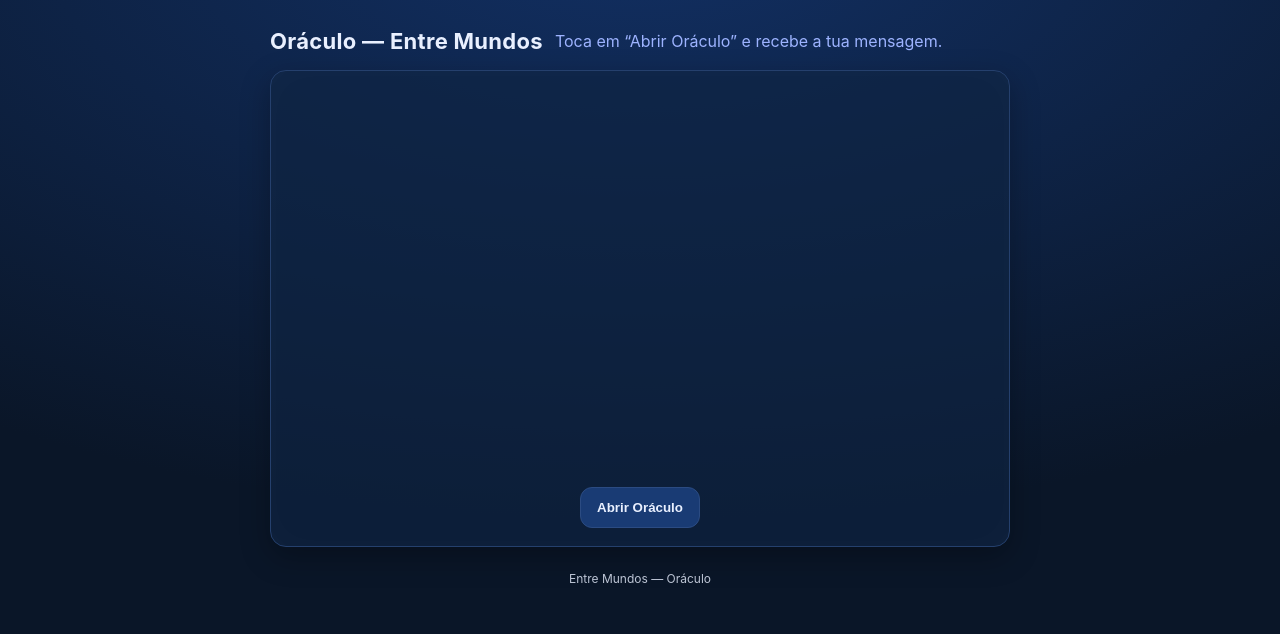
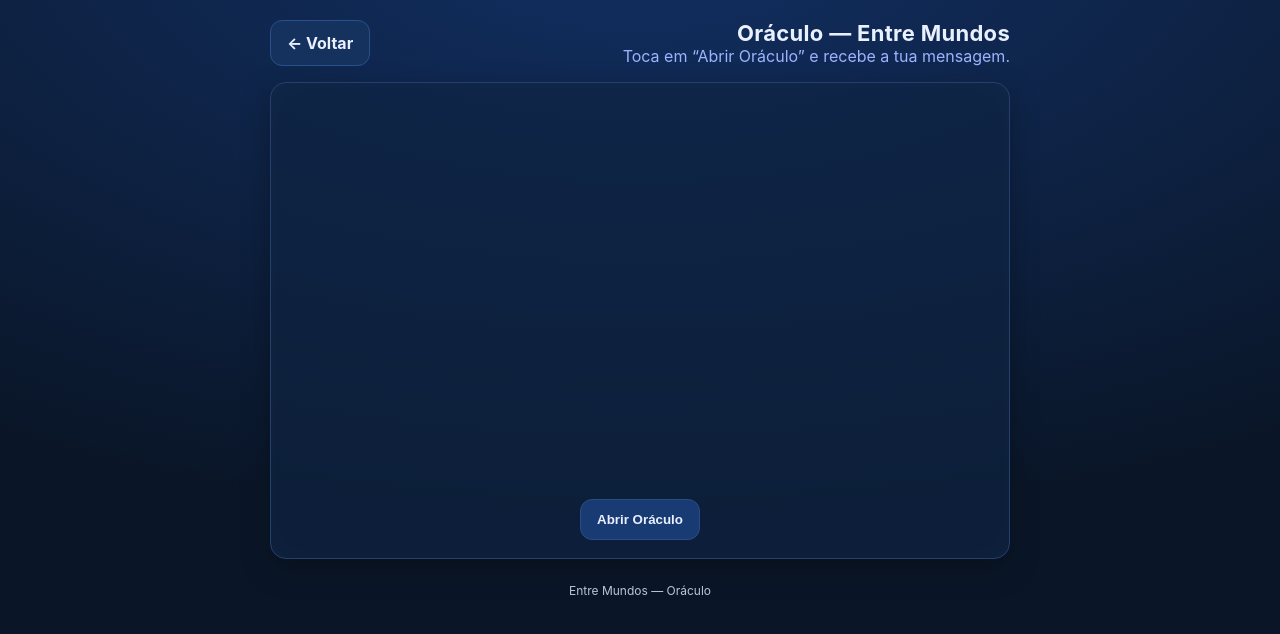
Before and after one commit to 19800925/entre-mundos-dia1, a plain HTML site: page oraculo.html in a window 1280 px wide. Drawn offline with Linux system fonts and the light colour scheme.

Commit message:
Add files via upload

```diff
--- a/oraculo.html
+++ b/oraculo.html
@@ -8,8 +8,8 @@
   <style>
     :root { --bg:#0a1628; --fg:#e9f0ff; --muted:#9db3ff; --accent:#ffd250; --panel:#0f2342; }
     html,body{margin:0;height:100%;background:radial-gradient(1200px 600px at 50% -10%,#123064,var(--bg));color:var(--fg);font-family:-apple-system,system-ui,Segoe UI,Roboto,Helvetica,Arial;}
-    .wrap{max-width:740px;margin:0 auto;padding:28px 16px 40px;}
-    header{display:flex;gap:12px;align-items:center;margin-bottom:16px;}
+    .wrap{max-width:740px;margin:0 auto;padding:20px 16px 40px;}
+    header{display:flex;align-items:center;justify-content:space-between;gap:12px;margin-bottom:16px;}
     h1{font-size:22px;margin:0;letter-spacing:.3px;}
     .muted{color:var(--muted)}
     .panel{background:rgba(15,35,66,.66);border:1px solid #25406d;border-radius:16px;padding:18px;box-shadow:0 10px 30px rgba(0,0,0,.28), inset 0 0 40px rgba(255,255,255,.02);}
@@ -18,16 +18,20 @@
     .show{animation:fadeIn .45s ease forwards;}
     @keyframes fadeIn{to{opacity:1;transform:translateY(0);}}
     .row{display:flex;gap:10px;justify-content:center;flex-wrap:wrap;margin-top:14px;}
-    button{background:#193b74;color:var(--fg);border:1px solid #2b4b82;border-radius:12px;padding:12px 16px;font-weight:700;cursor:pointer;transition:transform .06s ease;}
-    button:active{transform:scale(.98);}
+    button,.btn{background:#193b74;color:var(--fg);border:1px solid #2b4b82;border-radius:12px;padding:12px 16px;font-weight:700;cursor:pointer;transition:transform .06s ease;text-decoration:none;display:inline-flex;align-items:center;gap:8px}
+    button:active,.btn:active{transform:scale(.98);}
+    .btn-back{background:#15325f;border-color:#28508a}
     footer{margin-top:24px;opacity:.8;font-size:12px;text-align:center;}
   </style>
 </head>
 <body>
   <div class="wrap">
     <header>
-      <h1>Oráculo — Entre Mundos</h1>
-      <div class="muted">Toca em “Abrir Oráculo” e recebe a tua mensagem.</div>
+      <a class="btn btn-back" href="index.html?v=11">← Voltar</a>
+      <div style="text-align:right">
+        <h1 style="margin:0">Oráculo — Entre Mundos</h1>
+        <div class="muted">Toca em “Abrir Oráculo” e recebe a tua mensagem.</div>
+      </div>
     </header>
 
     <section class="panel">
@@ -53,7 +57,7 @@ const btnAnother = document.getElementById('another');
 const btnSave = document.getElementById('save');
 const btnShare = document.getElementById('share');
 
-fetch('oraculo.json?v=10').then(r => r.json()).then(d => { MESSAGES = d; }).catch(()=>{
+fetch('oraculo.json?v=11').then(r => r.json()).then(d => { MESSAGES = d; }).catch(()=>{
   MESSAGES = ["Respira. O silêncio não é vazio — é casa.","És amado mesmo quando duvidas de ti."];
 });
 
```
